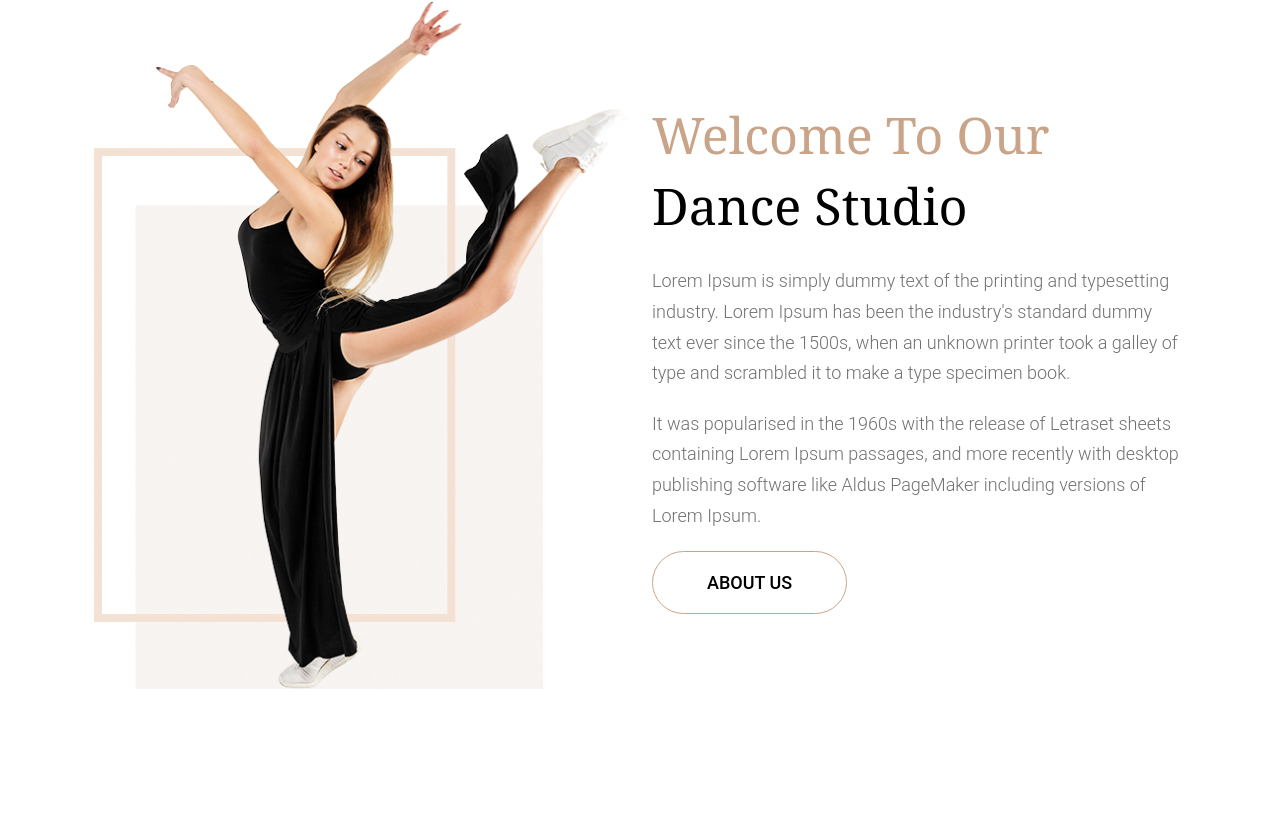
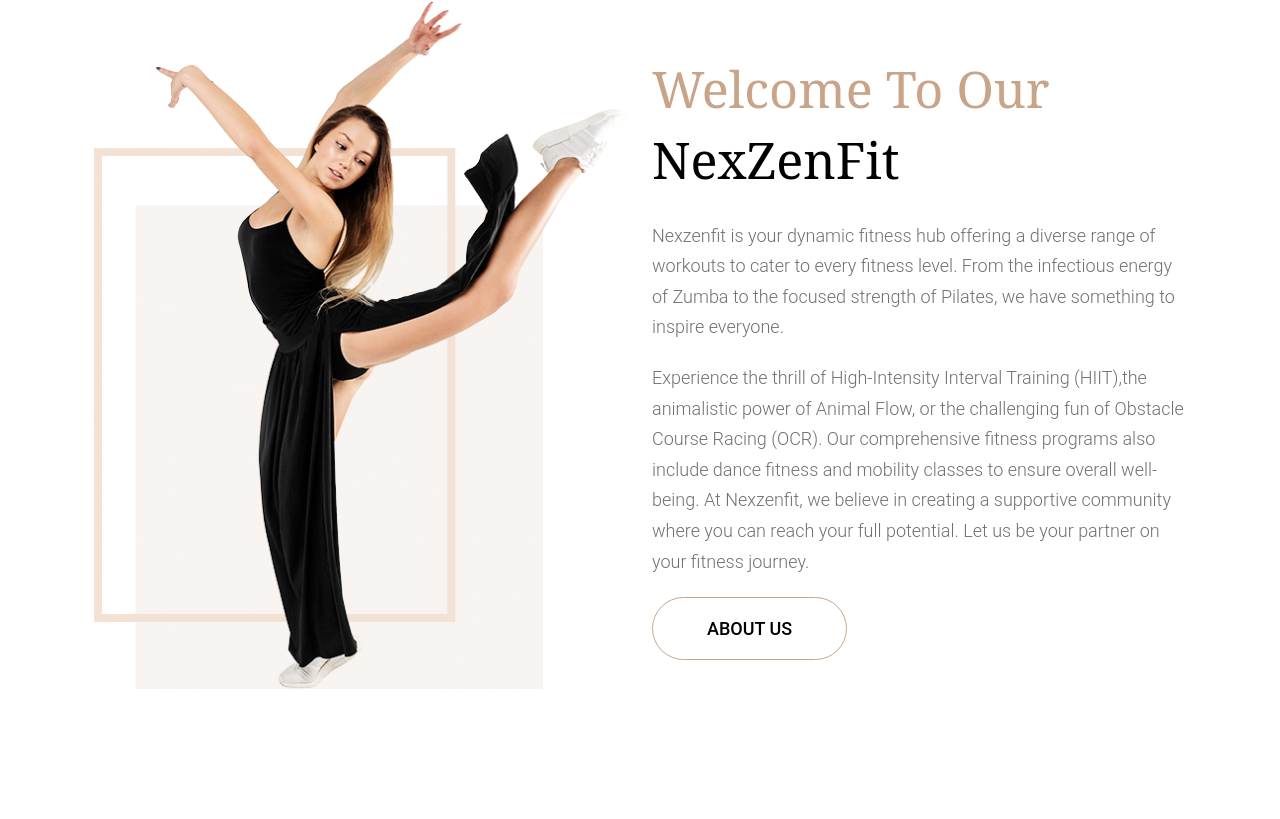
Before and after one commit to nexzenfit/nexzenfit.github.io, a plain HTML site: page index.html in a window 1280 px wide. Shown: the part 947-1766 px from the top of the page. Drawn offline with nearby package versions, Linux system fonts and the light colour scheme; files whose address does not match are found by name.

Commit message:
updating logo2

```diff
--- a/index.html
+++ b/index.html
@@ -154,14 +154,16 @@
         <div class="col-md-6">
           <div class="block-text">
             <h2 class="section-title" data-aos="fade-up" data-aos-delay="0">
-              <span class="text-primary">Welcome To Our</span> Dance Studio
+              <span class="text-primary">Welcome To Our</span> NexZenFit
             </h2>
-            <p data-aos="fade-up" data-aos-delay="100">Lorem Ipsum is simply dummy text of the printing and typesetting
-              industry. Lorem Ipsum has been the industry's standard dummy text ever since the 1500s, when an unknown
-              printer took a galley of type and scrambled it to make a type specimen book.</p>
-            <p data-aos="fade-up" data-aos-delay="100">It was popularised in the 1960s with the release of Letraset
-              sheets containing Lorem Ipsum passages, and more recently with desktop publishing software like Aldus
-              PageMaker including versions of Lorem Ipsum.</p>
+            <p data-aos="fade-up" data-aos-delay="100">Nexzenfit is your dynamic fitness hub offering a diverse
+              range of workouts to cater to every fitness level. From the infectious energy of Zumba to the focused
+              strength of Pilates, we have something to inspire everyone.</p>
+            <p data-aos="fade-up" data-aos-delay="100">Experience the thrill of High-Intensity Interval Training
+                (HIIT),the animalistic power of Animal Flow, or the challenging fun of Obstacle Course Racing (OCR).
+                Our comprehensive fitness programs also include dance fitness and mobility classes to ensure overall
+                well-being. At Nexzenfit, we believe in creating a supportive community where you can reach your full
+                potential. Let us be your partner on your fitness journey.</p>
             <div class="btn-left" data-aos="fade-up" data-aos-delay="200">
               <a href="about.html" class="btn btn-outline-primary btn-pill btn-medium">About Us</a>
             </div>
```
